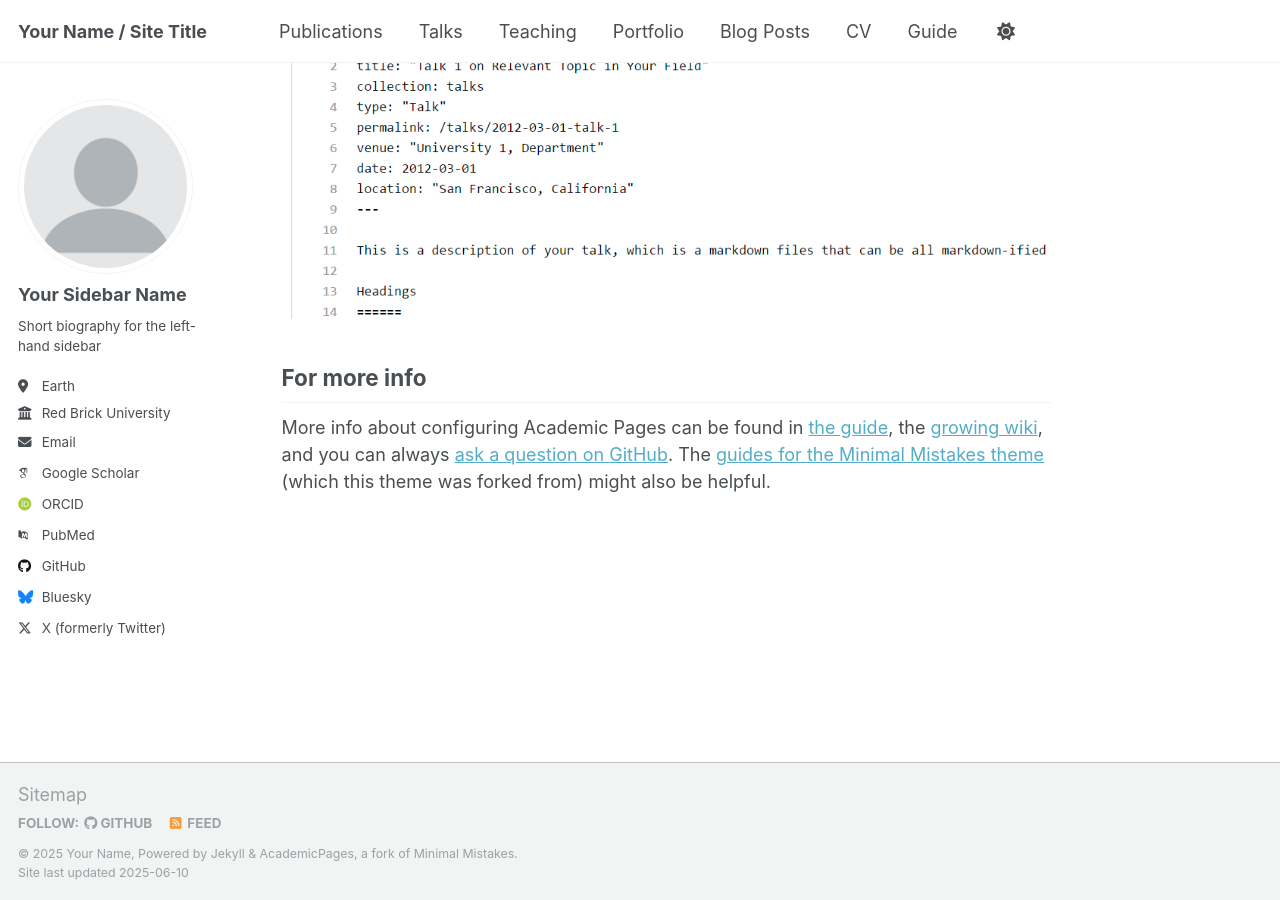
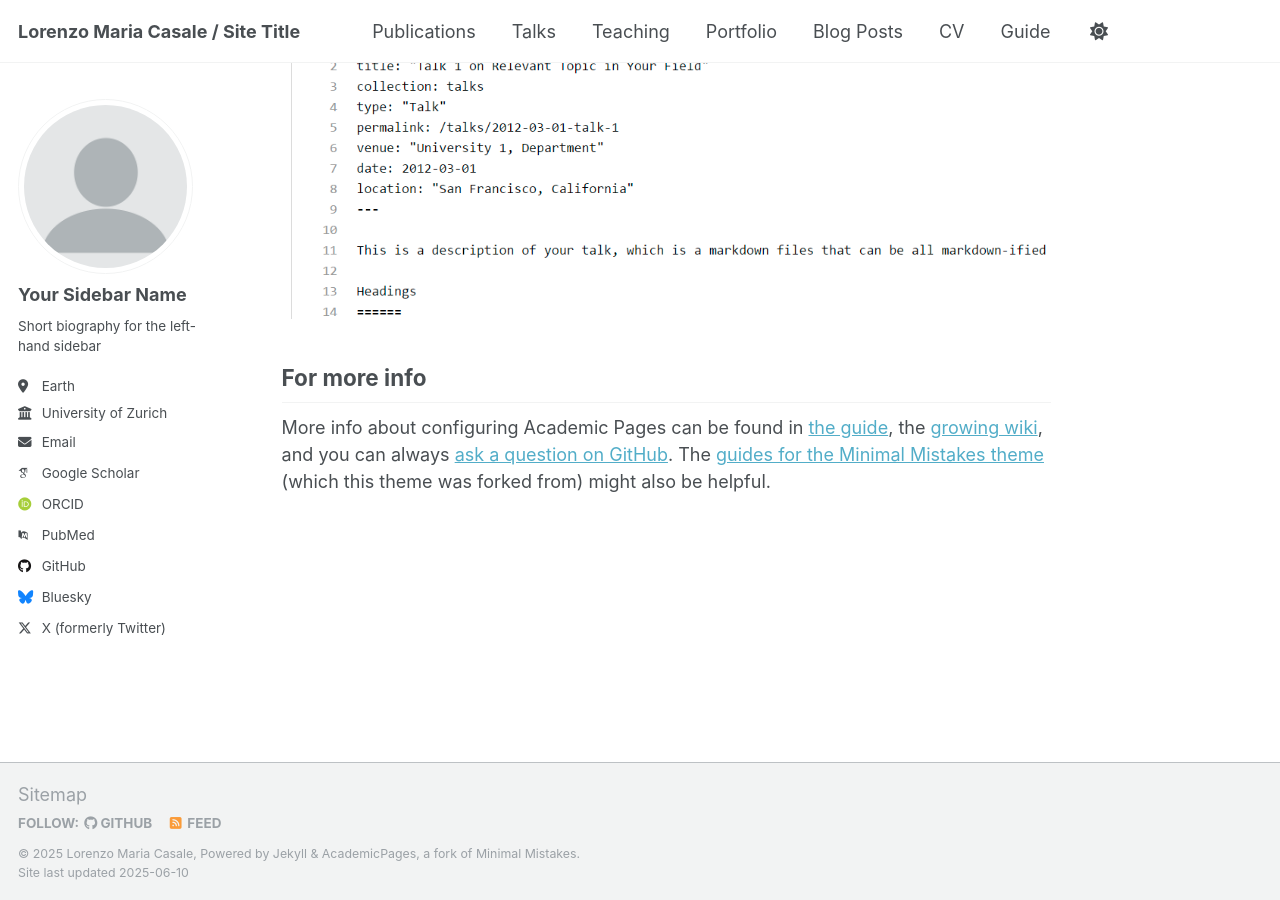
Before and after one commit to lorenzomariacasale/lorenzomariacasale.github.io, a Jekyll site: the page built from _pages/about.md, in a window 1280 px wide and 900 px high, scrolled down 2636 px. Built offline with Jekyll 4.4.1, drawn with Linux system fonts in a browser that asks for light colours; some web fonts are replaced.

Commit message:
First Update _config.yml

```diff
--- a/_config.yml
+++ b/_config.yml
@@ -9,10 +9,10 @@
 # Basic Site Settings
 locale                   : "en-US"
 site_theme               : "default"
-title                    : "Your Name / Site Title"
+title                    : "Lorenzo Maria Casale / Site Title"
 title_separator          : "-"
-name                     : &name "Your Name"
-description              : &description "personal description"
+name                     : &name "Lorenzo Maria Casale"
+description              : &description "Testing Description"
 url                      : https://academicpages.github.io # the base hostname & protocol for your site e.g. "https://[your GitHub username].github.io" or if you already have some other page hosted on Github then use "https://[your GitHub username].github.io/[Your Repo Name]"
 baseurl                  : "" # the subpath of your site, e.g. "/blog"
 repository               : "academicpages/academicpages.github.io"
@@ -27,7 +27,7 @@ author:
   pronouns         : # example: "she/her"
   bio              : "Short biography for the left-hand sidebar"
   location         : "Earth"
-  employer         : "Red Brick University"
+  employer         : "University of Zurich"
   uri              : # URL
   email            : "none@example.org"
 
```
